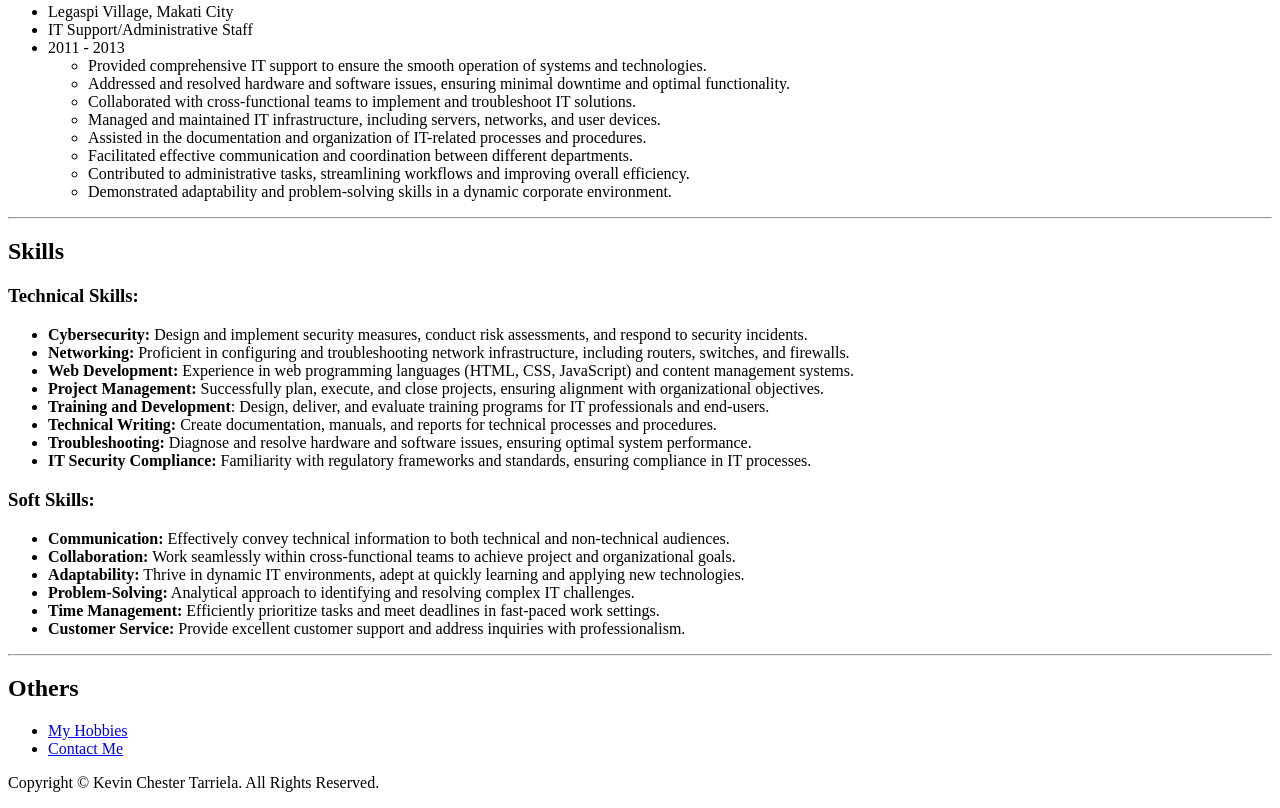
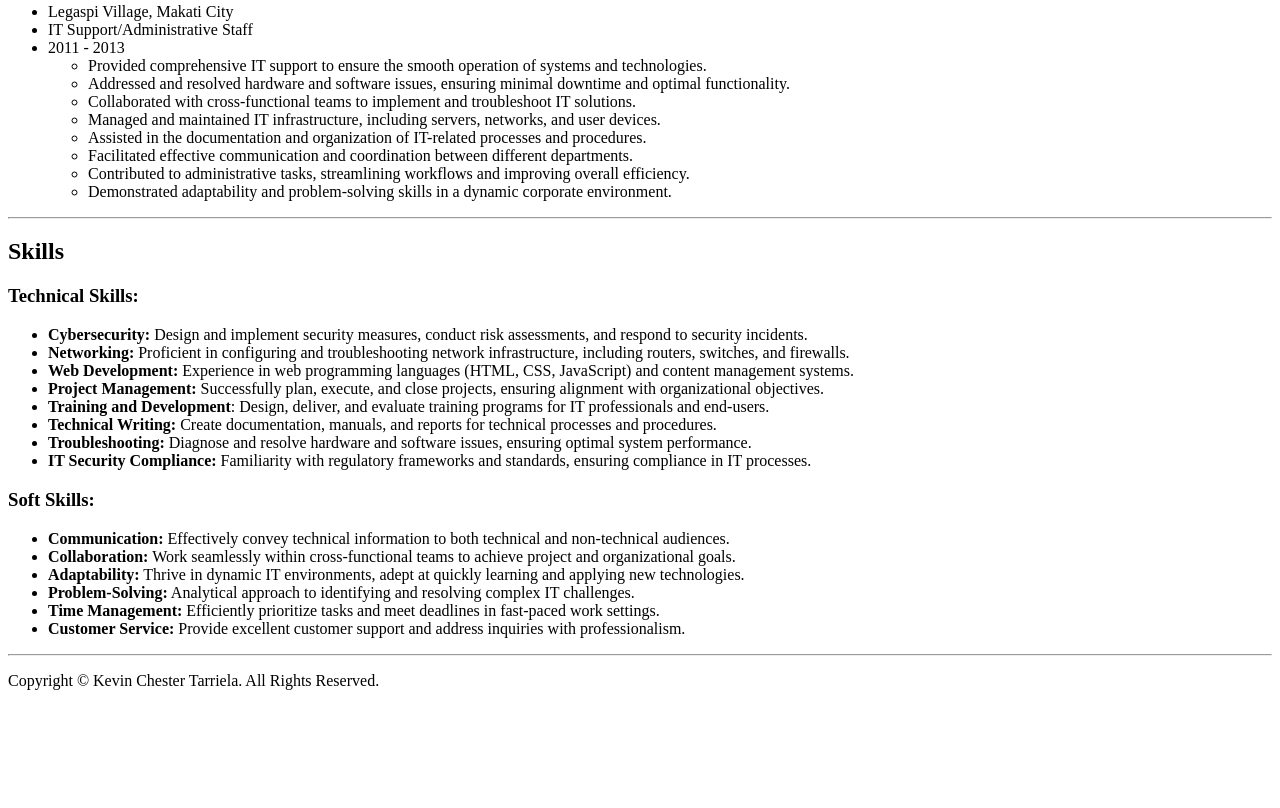
Before and after one commit to kevtarriela/html-portfolio, a plain HTML site: page index.html in a window 1280 px wide. Shown: the part 1947-2755 px from the top of the page. After the commit the page ends 2653 px from the top, so only its background shows below. Drawn offline with Linux system fonts and the light colour scheme.

Commit message:
Update index.html

```diff
--- a/index.html
+++ b/index.html
@@ -155,11 +155,11 @@
             </ul>
     <hr/>
 
-    <h2>Others</h2>
+<!--     <h2>Others</h2>
         <ul>
             <li><a href="./hobbies.html" target="_blank">My Hobbies</a></li>
             <li><a href="./contact.html" target="_blank">Contact Me</a></li>
-        </ul>
+        </ul> -->
 
     <footer>
         <p>Copyright © Kevin Chester Tarriela. All Rights Reserved.</p>
```
